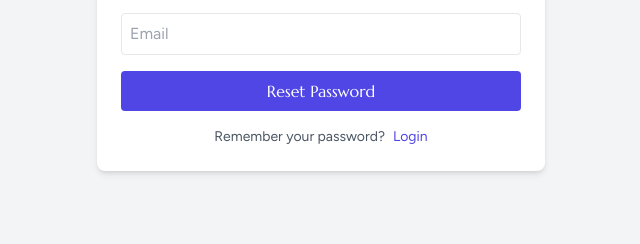
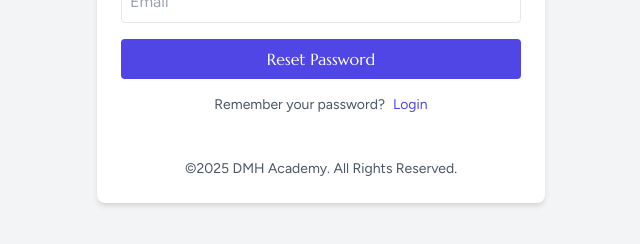
Before and after one commit to AAdedotun/dmh-academy-project, a website: page auth/forgot-password.html in a window 1280 px wide. Shown: the part 416-660 px from the top of the page, without its empty margins (319-959 px from the left). Drawn offline with Linux system fonts and the light colour scheme; a web font is replaced by a local one.

Commit message:
Added the copyright to the form section

```diff
--- a/auth/forgot-password.html
+++ b/auth/forgot-password.html
@@ -69,6 +69,9 @@
                     Login
                 </a>
             </p>
+            <p class="flex text-sm text-gray-600 items-center justify-center pt-7 pb-0 mb-0 font-[figtree]">
+            &copy; <a href="../index.html">2025 DMH Academy</a>. All Rights Reserved.
+        </p>
 
         </form>
     </div>
```
